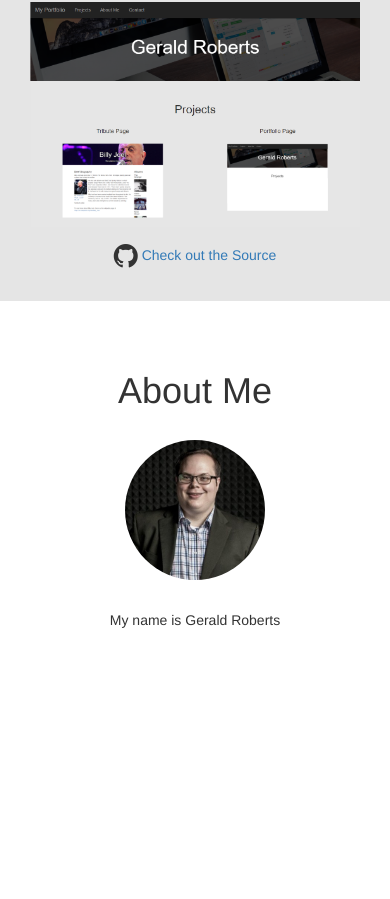
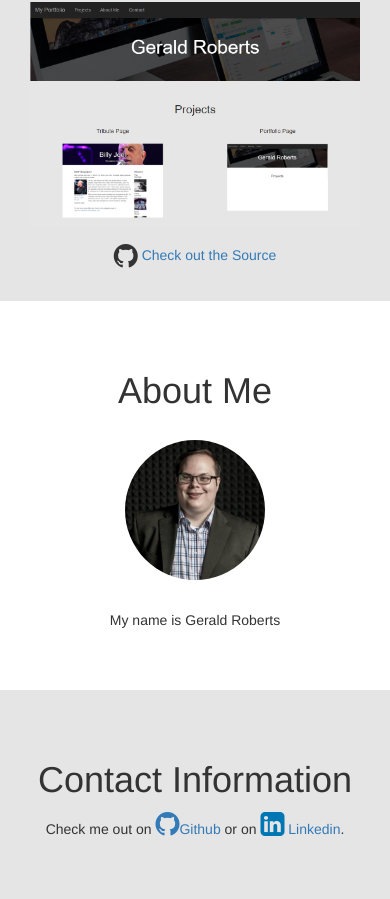
Before and after one commit to robertsg90/free-code-camp-portfolio, a plain HTML site: page index.html in a window 390 px wide. Shown: the part 794-1693 px from the top of the page. Before the commit the page ends 1495 px from the top, so only its background shows below. Drawn offline with nearby package versions, Linux system fonts and the light colour scheme.

Commit message:
Finishing first draft

```diff
--- a/css/style.css
+++ b/css/style.css
@@ -58,7 +58,7 @@
 .about-me {
     width:100%;
     height:100%;
-    min-height:400px;
+    min-height: 100%;
     padding-top: 50px;
     padding-bottom: 50px;
 }
@@ -67,6 +67,17 @@
     margin: 30px auto 30px;
 }
 
+.contact{
+    background-color: rgba(0,0,0,.1);
+    width: 100%;
+    min-height: 200px;
+    padding-top: 50px;
+    padding-bottom: 50px;
+}
+
+.inicon {
+    color: #0077B5;
+}
 /* Small Devices */
 @media (max-width: 768px) {
     .titletext {
--- a/index.html
+++ b/index.html
@@ -24,9 +24,9 @@
         </div>
         <div class="collapse navbar-collapse" id="topbar">
             <ul class="nav navbar-nav">
-                <li><a href="#projects">Projects</a></li>
-                <li><a href="#about-me">About Me</a></li>
-                <li><a href="#contact">Contact</a></li>
+                <li><a href="javascript:onclick=scrollAnimation('#projects')">Projects</a></li>
+                <li><a href="javascript:onclick=scrollAnimation('#about-me')">About Me</a></li>
+                <li><a href="javascript:onclick=scrollAnimation('#contact')">Contact</a></li>
             </ul>
         </div>
         </div>
@@ -84,8 +84,19 @@
             </div>
         </div>
     </section>
+    <section id="contact">
+        <div class="container contact text-center">
+            <div class="row">
+                <div class="col-sm-12">
+                    <h1>Contact Information</h1>
+                    <p>Check me out on <a href="https://github.com/robertsg90" target="_blank"><i class="fa fa-github fa-2x " aria-hidden="true"></i>Github</a> or on  <a href="https://www.linkedin.com/in/geraldjroberts" target="_blank"><i class="fa fa-linkedin-square fa-2x inicon" aria-hidden="true"></i> Linkedin</a>.
+                </div>
+            </div>
+        </div>
+    </section>
 
 </body>
     <script src="https://ajax.googleapis.com/ajax/libs/jquery/1.12.4/jquery.min.js"></script>
     <script src="http://maxcdn.bootstrapcdn.com/bootstrap/3.3.6/js/bootstrap.min.js"></script>
+    <script src="js/script.js"></script>
 </html>
--- /dev/null
+++ b/js/script.js
@@ -0,0 +1,5 @@
+function scrollAnimation(HTMLDivElement)
+{
+    $('html, body').animate(
+        {scrollTop: $(HTMLDivElement).offset().top} , 1500);
+};
```
Also changed, not shown: 1 other file.
